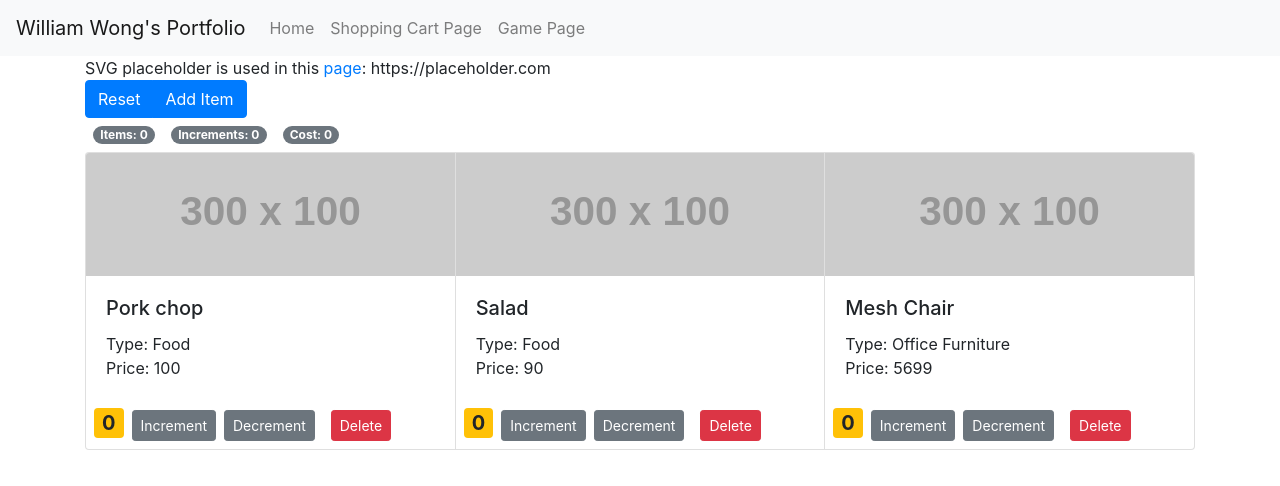
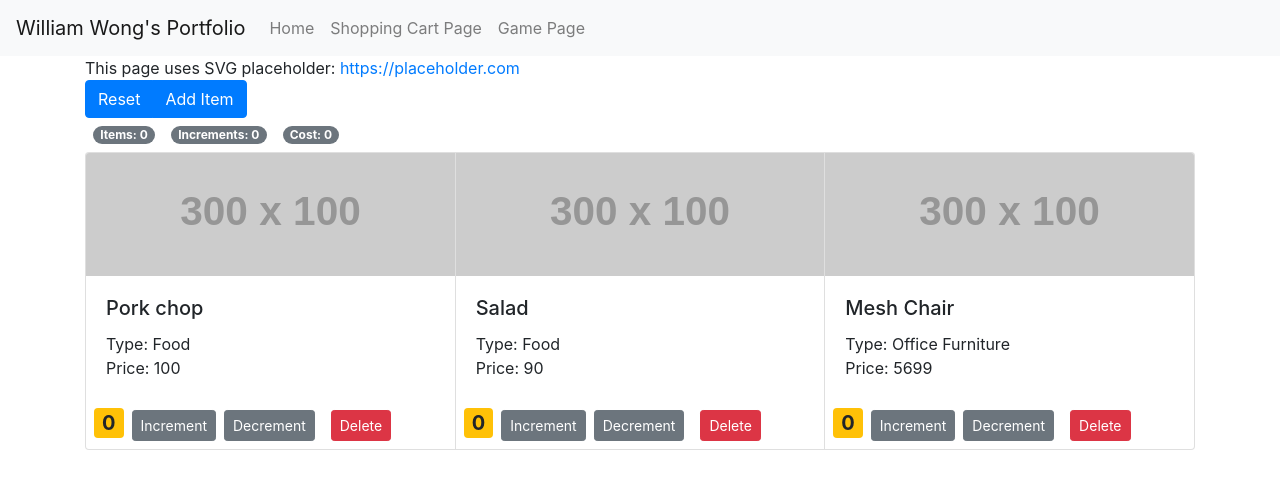
Before and after one commit to williameot/learn-react-progress, a React (Create React App) app: page /counter in a window 1280 px wide. Shown: the top 486 px of the page. Built offline with nearby package versions, Linux system fonts and the light colour scheme; no server answers.

Commit message:
Refactor Counter component function
Remove unused imports in index.js

```diff
--- a/src/components/counters.jsx
+++ b/src/components/counters.jsx
@@ -70,13 +70,18 @@ class Counters extends Component {
       </ButtonGroup>
     );
   };
+  createBriefDescription = () => {
+    return (
+      <div>
+        This page uses SVG placeholder:{" "}
+        <a href="https://placeholder.com">https://placeholder.com</a>
+      </div>
+    );
+  };
   render() {
     return (
       <div>
-        <div>
-          SVG placeholder is used in this{" "}
-          <a href="https://placeholder.com">page</a>: https://placeholder.com
-        </div>
+        {this.createBriefDescription()}
         {this.createCounterOptions()}
         {this.createCart()}
         {this.createGrid()}
--- a/src/index.js
+++ b/src/index.js
@@ -1,7 +1,6 @@
 import "bootstrap/dist/css/bootstrap.min.css";
 import "jquery";
 import "popper.js";
-//import "bootstrap/dist/js/bootstrap.bundle.min";
 import "react-bootstrap/dist/react-bootstrap";
 import React from "react";
 import ReactDOM from "react-dom";
```
